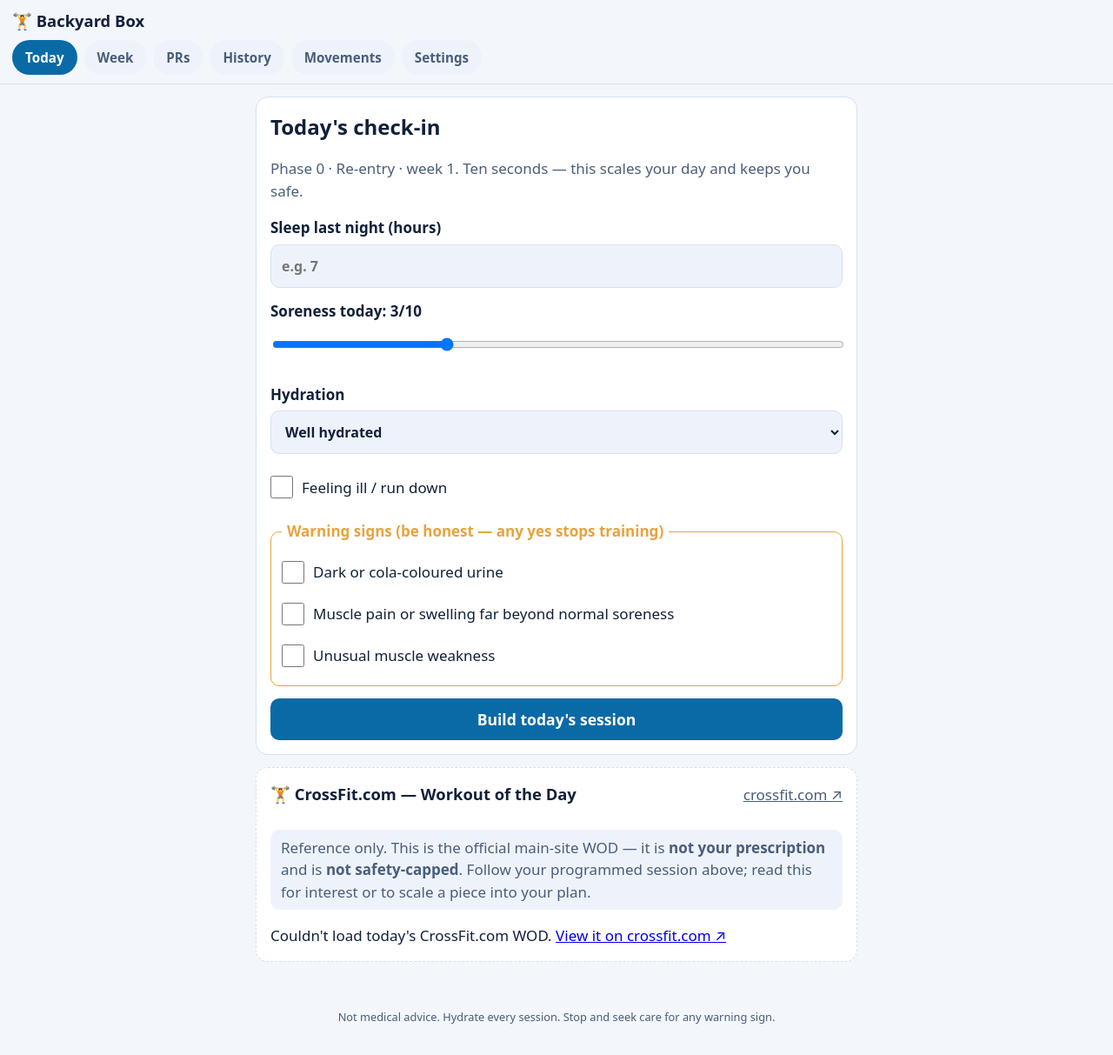
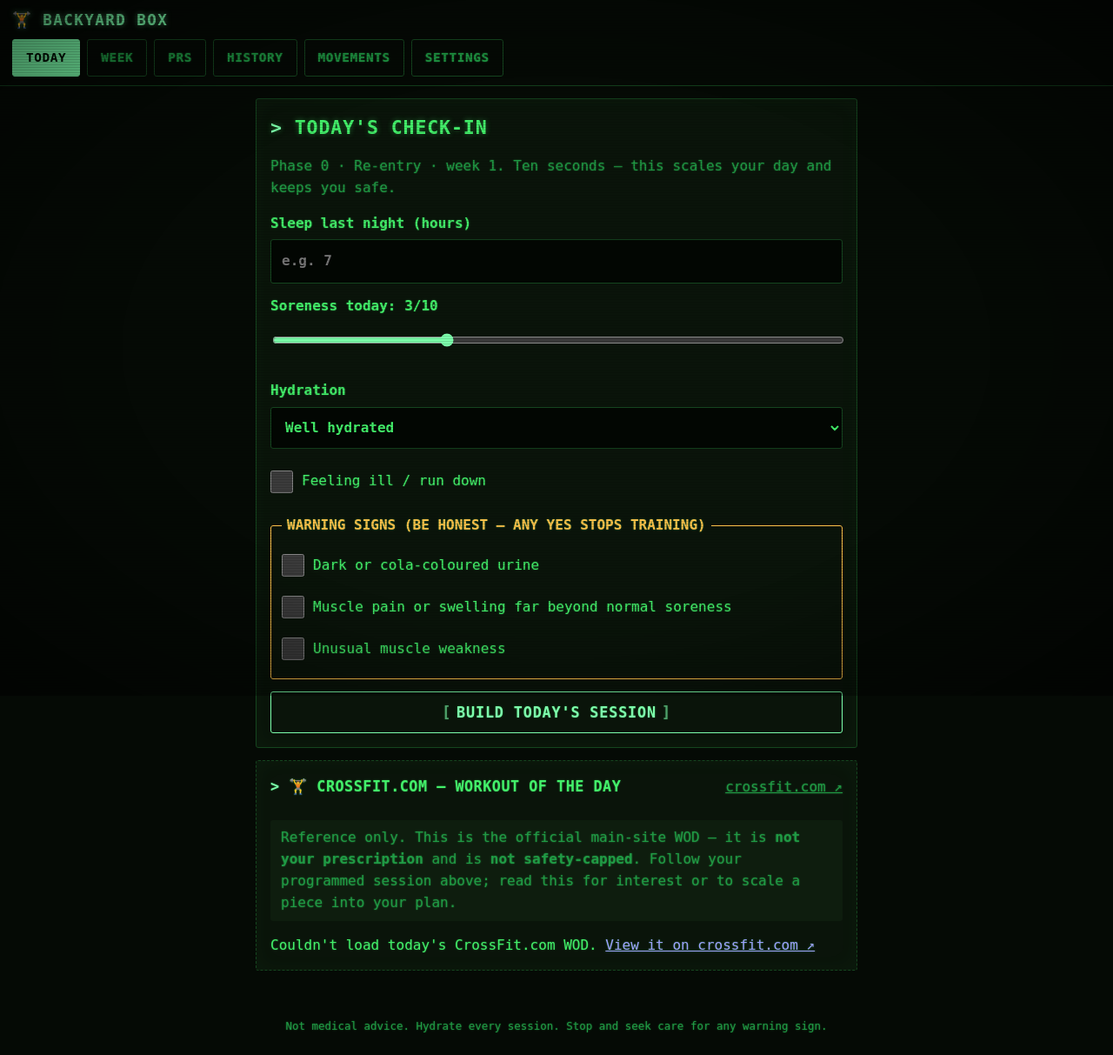
Before and after one commit to b3graham/KnightRX, a FastAPI app: page / in a window 1280 px wide. Shown: the whole page at 87% size. Before the commit the page ends 1177 px from the top, so only its background shows below. Run offline with FastAPI, Linux system fonts and the light colour scheme; data comes from the database, SQL or seed files in the repository; data that the repository does not hold is empty.

Commit message:
Retheme UI to a green-CRT terminal look
Phosphor green on black, monospace, scanline + vignette overlay, soft glow,
terminal touches ([ BUTTONS ], > headings, blinking brand cursor). Keeps all
class names and CSS-variable names so templates and charts.js re-theme for free;
tap targets stay >=44px and inputs 16px. Updates theme-color (base.html),
manifest background/theme colors, recolors the app icon, and bumps the service
worker cache to bbox-v2 so installed clients fetch the new styles.

Co-Authored-By: Claude Opus 4.8 <noreply@anthropic.com>

```diff
--- a/static/style.css
+++ b/static/style.css
@@ -1,65 +1,89 @@
-/* Backyard Box — mobile-first, outdoor-readable. High contrast, large tap targets (>=44px),
-   16px inputs (no iOS zoom). Dark by default with a light override. */
+/* Backyard Box — "Green CRT terminal" theme. Phosphor green on black, monospace, scanlines,
+   soft glow. Still mobile-first and outdoor-legible: >=44px tap targets, 16px inputs.
+   Class and CSS-variable names are unchanged so templates + charts.js re-theme for free. */
 :root {
-  --bg: #0f1b2d; --card: #17263d; --card2: #1e3150; --ink: #eef3fb; --muted: #9db0cc;
-  --line: #2b3f5e; --accent: #4cc2ff; --accent-ink: #042033;
-  --ok: #2fbf71; --warn: #e8a33d; --bad: #ef5a5a; --deload: #a98bff; --easy: #49c6a6;
-  --radius: 14px; --tap: 48px;
+  --bg: #050a05; --card: #0a140a; --card2: #0e1d0e; --ink: #43f06a; --muted: #1f9b45;
+  --line: #15451f; --accent: #7dffac; --accent-ink: #021004;
+  --ok: #43f06a; --warn: #ffc14a; --bad: #ff5b57; --deload: #d7c24a; --easy: #4dffd0;
+  --radius: 3px; --tap: 48px;
+  --glow: 0 0 2px rgba(67, 240, 106, .45);
+  color-scheme: dark;
 }
-@media (prefers-color-scheme: light) {
-  :root:not([data-theme="dark"]) {
-    --bg: #f3f6fb; --card: #ffffff; --card2: #eef3fb; --ink: #11203a; --muted: #4a5d7a;
-    --line: #d6e0ee; --accent: #0a6aa6; --accent-ink: #ffffff;
-  }
-}
-:root[data-theme="dark"] { color-scheme: dark; }
 
 * { box-sizing: border-box; }
 html { -webkit-text-size-adjust: 100%; }
 body {
   margin: 0; background: var(--bg); color: var(--ink);
-  font: 17px/1.5 system-ui, -apple-system, "Segoe UI", Roboto, sans-serif;
+  font: 16px/1.55 "Cascadia Mono", "SFMono-Regular", ui-monospace, "DejaVu Sans Mono",
+        Consolas, "Liberation Mono", Menlo, monospace;
+  text-shadow: var(--glow);
   padding-bottom: env(safe-area-inset-bottom);
 }
+
+/* CRT flourishes: scanlines + vignette, drawn over everything but click-through. */
+body::before, body::after {
+  content: ""; position: fixed; inset: 0; pointer-events: none; z-index: 9998;
+}
+body::before {
+  background: repeating-linear-gradient(
+    to bottom, rgba(0, 0, 0, 0) 0, rgba(0, 0, 0, 0) 2px, rgba(0, 0, 0, .28) 3px);
+  mix-blend-mode: multiply;
+}
+body::after {
+  background: radial-gradient(ellipse at center, rgba(0, 0, 0, 0) 55%, rgba(0, 0, 0, .55) 100%);
+}
+
+::selection { background: var(--ink); color: var(--bg); text-shadow: none; }
 
 /* Header + nav */
 .topbar { position: sticky; top: 0; z-index: 10; background: var(--bg);
   border-bottom: 1px solid var(--line); padding: 10px 14px 0; }
-.brand { display: inline-block; font-weight: 800; font-size: 1.15rem; color: var(--ink);
-  text-decoration: none; padding-bottom: 8px; }
+.brand { display: inline-block; font-weight: 700; font-size: 1.1rem; color: var(--accent);
+  text-decoration: none; padding-bottom: 8px; text-transform: uppercase; letter-spacing: .08em;
+  text-shadow: 0 0 6px rgba(125, 255, 172, .55); }
+.brand::after { content: "_"; animation: blink 1.1s steps(1) infinite; }
+@keyframes blink { 50% { opacity: 0; } }
 .pills { display: flex; gap: 8px; overflow-x: auto; padding-bottom: 10px; -webkit-overflow-scrolling: touch; }
-.pill { flex: 0 0 auto; padding: 9px 15px; border-radius: 999px; background: var(--card2);
-  color: var(--muted); text-decoration: none; font-weight: 600; font-size: .95rem; white-space: nowrap; }
-.pill.active { background: var(--accent); color: var(--accent-ink); }
+.pill { flex: 0 0 auto; padding: 9px 15px; border-radius: var(--radius); background: transparent;
+  border: 1px solid var(--line); color: var(--muted); text-decoration: none; font-weight: 600;
+  font-size: .9rem; white-space: nowrap; text-transform: uppercase; letter-spacing: .04em; }
+.pill.active { background: var(--accent); color: var(--accent-ink); border-color: var(--accent);
+  text-shadow: none; }
 
 .wrap { max-width: 720px; margin: 0 auto; padding: 14px 14px 30px; }
 .card { background: var(--card); border: 1px solid var(--line); border-radius: var(--radius);
-  padding: 16px; margin: 0 0 14px; }
-.card.hydrate { background: var(--card2); text-align: center; font-weight: 600; }
+  padding: 16px; margin: 0 0 14px; box-shadow: inset 0 0 24px rgba(67, 240, 106, .04); }
+.card.hydrate { background: var(--card2); text-align: center; font-weight: 600; letter-spacing: .03em; }
 .card.cfwod { border-style: dashed; }
-.card.cfwod .reference-note { background: var(--card2); border-radius: 10px; padding: 8px 12px; }
+.card.cfwod .reference-note { background: var(--card2); border-radius: var(--radius); padding: 8px 12px; }
 .cfwod-body { white-space: pre-line; line-height: 1.5; margin-top: 10px; }
 .cfwod-body[data-loading] { color: var(--muted); font-style: italic; }
-.card.danger { border-color: var(--bad); background: #2a1620; }
+.card.danger { border-color: var(--bad); background: #230707; }
 .card.warn { border-color: var(--warn); }
 
-h1 { font-size: 1.5rem; margin: 0 0 6px; }
-h2 { font-size: 1.15rem; margin: 0 0 10px; }
+h1 { font-size: 1.35rem; margin: 0 0 6px; text-transform: uppercase; letter-spacing: .04em;
+  text-shadow: 0 0 6px rgba(67, 240, 106, .4); }
+h2 { font-size: 1.05rem; margin: 0 0 10px; text-transform: uppercase; letter-spacing: .03em; }
+h1::before, .card h2::before { content: "> "; color: var(--accent); }
 .muted { color: var(--muted); }
 .small { font-size: .85rem; }
-.scheme { font-weight: 700; font-size: 1.1rem; }
+.scheme { font-weight: 700; font-size: 1.05rem; }
 
 /* Flash */
-.flash { max-width: 720px; margin: 10px auto 0; padding: 12px 16px; border-radius: 10px; font-weight: 600; }
-.flash.ok { background: #123a2a; color: #9af0c6; border: 1px solid var(--ok); }
-.flash.bad { background: #3a1620; color: #ffc2c2; border: 1px solid var(--bad); }
+.flash { max-width: 720px; margin: 10px auto 0; padding: 12px 16px; border-radius: var(--radius);
+  font-weight: 600; }
+.flash.ok { background: #06220f; color: var(--ok); border: 1px solid var(--ok); }
+.flash.bad { background: #2a0a0a; color: var(--bad); border: 1px solid var(--bad); }
+.flash.ok::before { content: "OK: "; }
+.flash.bad::before { content: "ERR: "; }
 
 /* Lists */
 ul.blocks, ul.wodlist, ul.notes, ul.logged, ul.sesslist, ul.decisions, ul.movlist { list-style: none; margin: 0; padding: 0; }
 ul.blocks li, ul.notes li { padding: 7px 0; border-bottom: 1px solid var(--line); }
 ul.wodlist li { padding: 10px 0; border-bottom: 1px solid var(--line); }
 ul.wodlist li:last-child, ul.blocks li:last-child { border-bottom: 0; }
-.notes { background: var(--card2); border-radius: 10px; padding: 6px 12px; }
+ul.blocks li::before, ul.wodlist li::before { content: "- "; color: var(--muted); }
+.notes { background: var(--card2); border-radius: var(--radius); padding: 6px 12px; }
 
 /* Forms */
 .stack { display: flex; flex-direction: column; gap: 14px; }
@@ -67,80 +91,98 @@ label { display: block; font-weight: 600; }
 input, select, textarea, button { font: inherit; }
 input[type=number], input[type=text], select, textarea {
   width: 100%; margin-top: 6px; padding: 12px; min-height: var(--tap); font-size: 16px;
-  background: var(--card2); color: var(--ink); border: 1px solid var(--line); border-radius: 10px; }
-input[type=range] { width: 100%; height: var(--tap); }
+  background: #020602; color: var(--ink); caret-color: var(--accent);
+  border: 1px solid var(--line); border-radius: var(--radius); }
+input:focus, select:focus, textarea:focus { outline: none; border-color: var(--accent);
+  box-shadow: 0 0 0 1px var(--accent), 0 0 8px rgba(125, 255, 172, .35); }
+input[type=range] { width: 100%; height: var(--tap); accent-color: var(--accent); }
 .check { display: flex; align-items: center; gap: 10px; font-weight: 500; min-height: var(--tap); }
-.check input { width: 26px; height: 26px; margin: 0; }
-fieldset { border: 1px solid var(--line); border-radius: 10px; margin: 0; padding: 10px 12px; }
+.check input { width: 26px; height: 26px; margin: 0; accent-color: var(--accent); }
+fieldset { border: 1px solid var(--line); border-radius: var(--radius); margin: 0; padding: 10px 12px; }
 fieldset.redflags { border-color: var(--warn); }
-legend { padding: 0 6px; font-weight: 700; color: var(--warn); }
+legend { padding: 0 6px; font-weight: 700; color: var(--warn); text-transform: uppercase; }
 
 .inline-form { display: flex; flex-wrap: wrap; gap: 8px; align-items: center; margin-top: 10px; }
 .inline-form input, .inline-form select { width: auto; flex: 1 1 70px; min-width: 70px; margin-top: 0; }
-.set-form { padding: 8px; background: var(--card2); border-radius: 10px; }
+.set-form { padding: 8px; background: var(--card2); border-radius: var(--radius); }
 .mvname { flex: 1 1 100%; font-weight: 600; }
 .logbox { margin-top: 10px; }
 .logbox summary { min-height: var(--tap); display: flex; align-items: center; font-weight: 600; cursor: pointer; }
+.logbox summary::before { content: "+ "; color: var(--accent); }
 
-/* Buttons */
+/* Buttons — terminal keys: [ LABEL ], invert on press */
 .btn { display: inline-flex; align-items: center; justify-content: center; gap: 6px;
-  min-height: var(--tap); padding: 0 18px; border: 0; border-radius: 10px; font-weight: 700;
-  background: var(--card2); color: var(--ink); cursor: pointer; }
+  min-height: var(--tap); padding: 0 16px; border: 1px solid var(--line); border-radius: var(--radius);
+  font-weight: 700; text-transform: uppercase; letter-spacing: .05em;
+  background: transparent; color: var(--ink); cursor: pointer; text-shadow: var(--glow); }
+.btn::before { content: "[ "; opacity: .6; }
+.btn::after { content: " ]"; opacity: .6; }
+.btn:hover, .btn:active { background: var(--ink); color: var(--bg); text-shadow: none; }
 .btn.small { min-height: 40px; padding: 0 12px; }
-.btn.big { width: 100%; font-size: 1.1rem; }
-.btn.primary { background: var(--accent); color: var(--accent-ink); }
-.btn.danger { background: var(--bad); color: #fff; }
-.btn.warn { background: var(--warn); color: #241a05; }
+.btn.big { width: 100%; font-size: 1.05rem; }
+.btn.primary { border-color: var(--accent); color: var(--accent); }
+.btn.primary:hover, .btn.primary:active { background: var(--accent); color: var(--accent-ink); }
+.btn.danger { border-color: var(--bad); color: var(--bad); }
+.btn.danger:hover, .btn.danger:active { background: var(--bad); color: #140202; }
+.btn.warn { border-color: var(--warn); color: var(--warn); }
+.btn.warn:hover, .btn.warn:active { background: var(--warn); color: #241a05; }
 
 /* Tags / badges */
-.tag { display: inline-block; padding: 2px 9px; border-radius: 999px; font-size: .75rem;
-  font-weight: 700; background: var(--card2); color: var(--muted); border: 1px solid var(--line); }
-.tag.small { font-size: .7rem; }
-.tag.deload { background: var(--deload); color: #1b1230; border: 0; }
-.tag.easy { background: var(--easy); color: #052b22; border: 0; }
+.tag { display: inline-block; padding: 2px 8px; border-radius: var(--radius); font-size: .72rem;
+  font-weight: 700; background: transparent; color: var(--muted); border: 1px solid var(--line);
+  text-transform: uppercase; }
+.tag.small { font-size: .68rem; }
+.tag.deload { color: var(--deload); border-color: var(--deload); }
+.tag.easy { color: var(--easy); border-color: var(--easy); }
 .tag.cap { color: var(--warn); border-color: var(--warn); }
 .tag.risk { color: var(--bad); border-color: var(--bad); }
 .tag.tested { color: var(--ok); border-color: var(--ok); }
 .tag.estimated { color: var(--accent); border-color: var(--accent); }
 .tag.historical { color: var(--muted); }
-.badge { display: inline-block; padding: 2px 10px; border-radius: 6px; font-size: .75rem; font-weight: 700;
-  background: var(--card2); color: var(--muted); }
-.badge.completed { background: #123a2a; color: #9af0c6; }
-.badge.planned { background: #22314d; color: var(--accent); }
+.badge { display: inline-block; padding: 2px 10px; border-radius: var(--radius); font-size: .72rem;
+  font-weight: 700; background: transparent; color: var(--muted); border: 1px solid var(--line);
+  text-transform: uppercase; }
+.badge.completed { color: var(--ok); border-color: var(--ok); }
+.badge.planned { color: var(--accent); border-color: var(--accent); }
 
 .sesshead { display: flex; justify-content: space-between; align-items: baseline; flex-wrap: wrap; gap: 6px; }
 .sesslist li { display: flex; gap: 10px; align-items: center; flex-wrap: wrap; padding: 9px 0; border-bottom: 1px solid var(--line); }
 .sesslist .date { font-weight: 700; min-width: 92px; }
-.decision { background: var(--card2); border-radius: 10px; padding: 10px 12px; }
+.decision { background: var(--card2); border-radius: var(--radius); padding: 10px 12px; }
 
 /* Tables */
 table.prs { width: 100%; border-collapse: collapse; }
 table.prs th, table.prs td { text-align: left; padding: 8px 6px; border-bottom: 1px solid var(--line); }
-table.prs th { color: var(--muted); font-size: .8rem; text-transform: uppercase; letter-spacing: .03em; }
-tr.src-historical td { opacity: .7; }
+table.prs th { color: var(--muted); font-size: .78rem; text-transform: uppercase; letter-spacing: .05em; }
+tr.src-historical td { opacity: .6; }
 
 .daygrid { display: flex; flex-wrap: wrap; gap: 8px; margin-top: 8px; }
-.pillcheck { min-height: 40px; padding: 4px 10px; background: var(--card2); border-radius: 999px; }
+.pillcheck { min-height: 40px; padding: 4px 10px; background: transparent; border: 1px solid var(--line);
+  border-radius: var(--radius); }
 .equip-row { display: flex; flex-wrap: wrap; gap: 8px; align-items: center; }
 .equip-row .check { flex: 1 1 200px; }
 
 /* Weekly summary */
-.nudge { border-radius: 10px; padding: 10px 12px; font-weight: 600; }
-.nudge.ok { background: #123a2a; color: #9af0c6; }
-.nudge.warn { background: #3a2c12; color: #ffd98a; }
-h3 { font-size: .9rem; margin: 14px 0 6px; }
+.nudge { border-radius: var(--radius); padding: 10px 12px; font-weight: 600; border: 1px solid; }
+.nudge.ok { background: #06220f; color: var(--ok); border-color: var(--ok); }
+.nudge.warn { background: #2a2206; color: var(--warn); border-color: var(--warn); }
+h3 { font-size: .85rem; margin: 14px 0 6px; text-transform: uppercase; letter-spacing: .05em; color: var(--muted); }
 .volbars { list-style: none; margin: 0; padding: 0; }
 .volbars li { display: grid; grid-template-columns: 110px 1fr auto; gap: 8px; align-items: center; padding: 5px 0; }
 .vlabel { text-transform: capitalize; font-size: .85rem; }
-.vbar { background: var(--card2); border-radius: 999px; height: 12px; overflow: hidden; }
-.vfill { display: block; height: 100%; background: var(--accent); }
+.vbar { background: #020602; border: 1px solid var(--line); border-radius: var(--radius); height: 14px; overflow: hidden; }
+.vfill { display: block; height: 100%; background: var(--accent); box-shadow: 0 0 8px rgba(125, 255, 172, .5); }
 .vnum { font-size: .85rem; white-space: nowrap; }
 .prweek { list-style: none; margin: 0; padding: 0; }
 .prweek li { padding: 5px 0; border-bottom: 1px solid var(--line); }
 
 /* Chart */
 .chartbox { margin-top: 12px; min-height: 120px; display: flex; align-items: center; justify-content: center;
-  color: var(--muted); background: var(--card2); border-radius: 10px; padding: 8px; }
+  color: var(--muted); background: #020602; border: 1px solid var(--line); border-radius: var(--radius); padding: 8px; }
 .chartbox svg { width: 100%; height: auto; }
 
-.foot { text-align: center; color: var(--muted); font-size: .8rem; padding: 10px 14px 24px; }
+.foot { text-align: center; color: var(--muted); font-size: .78rem; padding: 10px 14px 24px; }
+
+@media (prefers-reduced-motion: reduce) {
+  .brand::after { animation: none; }
+}
--- a/static/sw.js
+++ b/static/sw.js
@@ -1,7 +1,7 @@
 // Backyard Box service worker — offline app shell.
 // Network-first for navigations (fresh data when online, cached page when not); cache-first
 // for static assets. GET only — never intercept POSTs (logging must hit the server).
-const CACHE = "bbox-v1";
+const CACHE = "bbox-v2";
 const SHELL = ["/", "/static/style.css", "/static/app.js", "/static/icons/icon.svg", "/manifest.webmanifest"];
 
 self.addEventListener("install", (e) => {
--- a/templates/base.html
+++ b/templates/base.html
@@ -3,7 +3,7 @@
 <head>
   <meta charset="utf-8">
   <meta name="viewport" content="width=device-width, initial-scale=1, viewport-fit=cover">
-  <meta name="theme-color" content="#0f1b2d">
+  <meta name="theme-color" content="#050a05">
   <title>{% block title %}{{ app_name }}{% endblock %}</title>
   <link rel="manifest" href="/manifest.webmanifest">
   <link rel="icon" href="/static/icons/icon.svg">
```
Also changed, not shown: static/icons/icon.svg, static/manifest.webmanifest.
